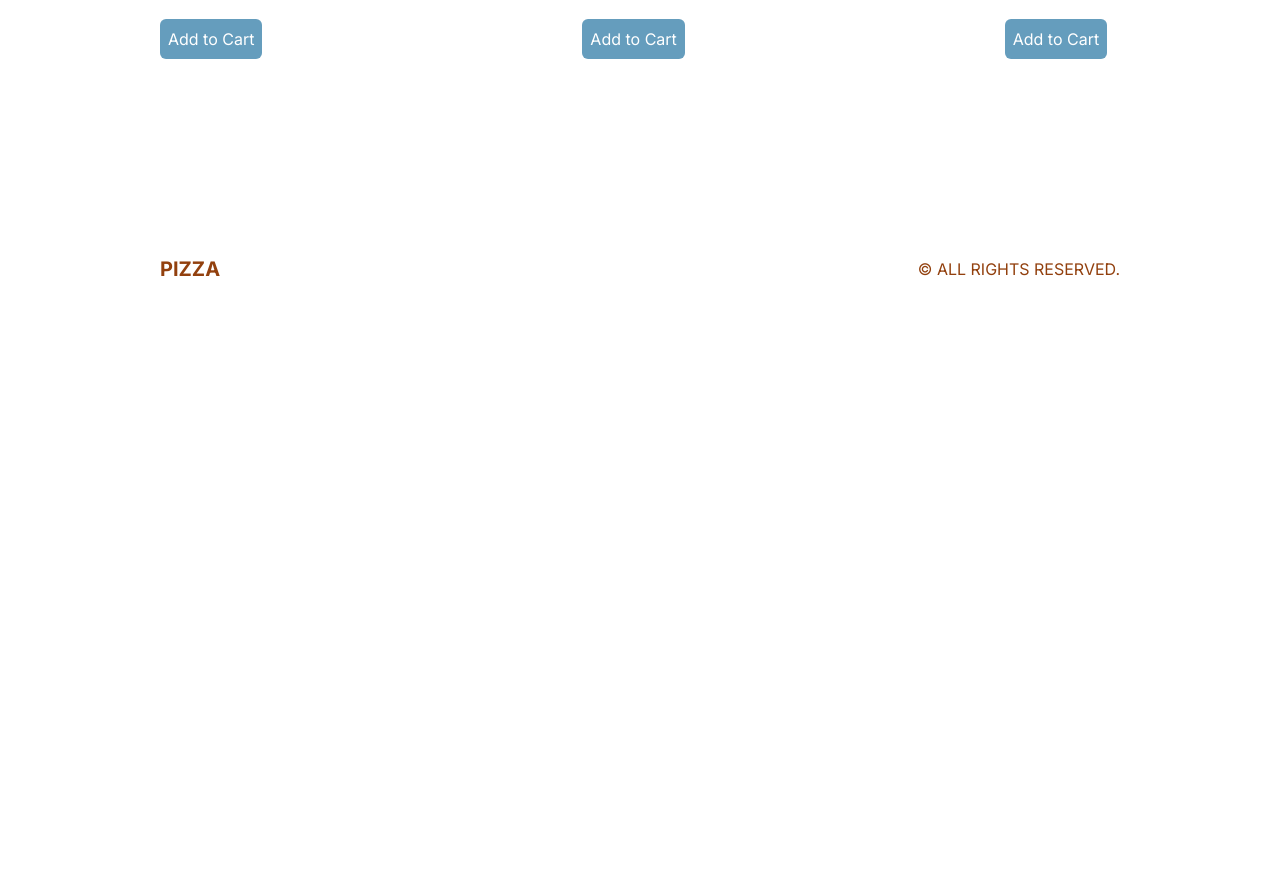
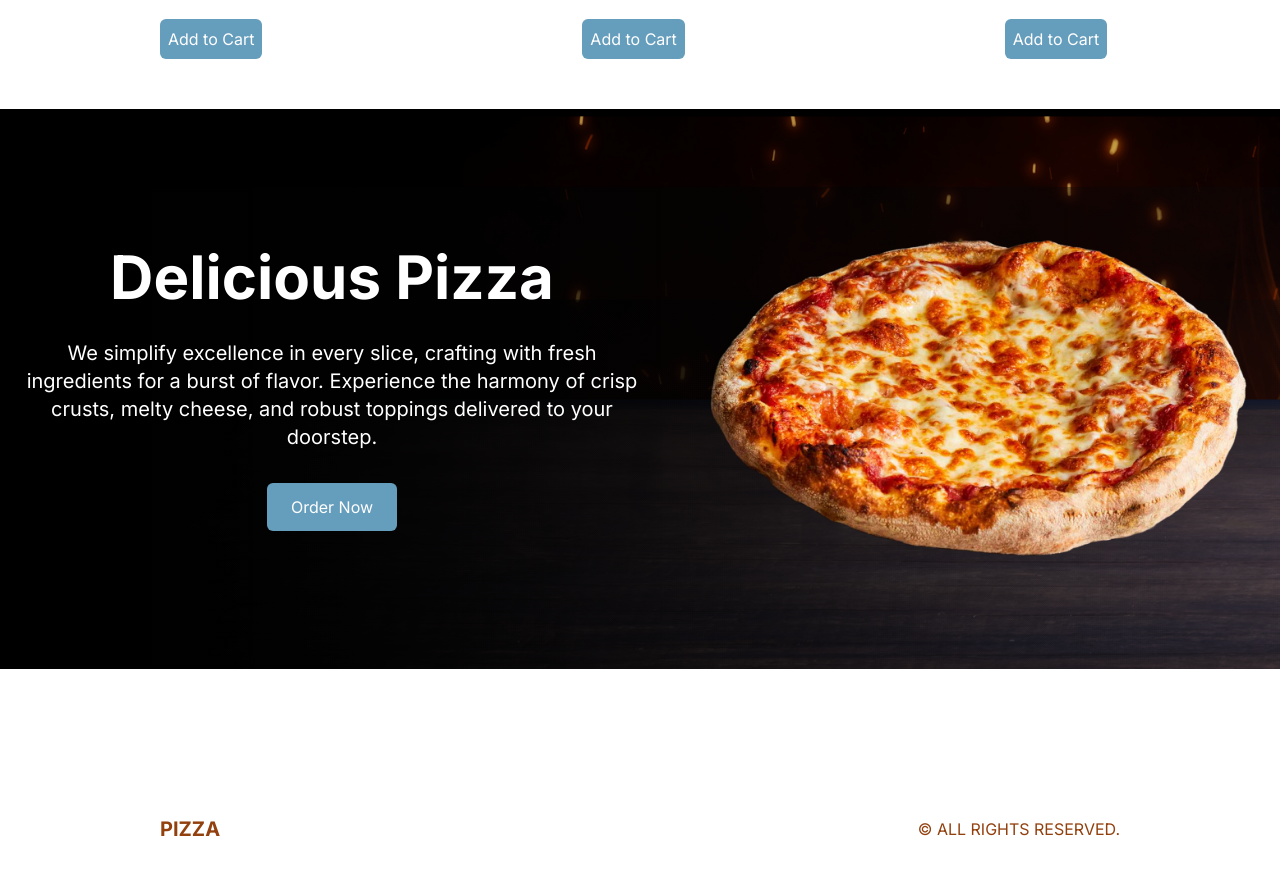
Before and after one commit to DariusGuillaume/pizza-site, a Next.js app: page / in a window 1280 px wide. Shown: the part 1411-2286 px from the top of the page. Before the commit the page ends 1840 px from the top, so only its background shows below. Built offline with nearby package versions, Linux system fonts and the light colour scheme.

Commit message:
added offer

```diff
--- a/src/app/page.tsx
+++ b/src/app/page.tsx
@@ -8,6 +8,7 @@ export default function Home() {
   <main>
     <Slider />
    <Featured />
+    <Offer />
   </main>
   )
 }
--- a/src/components/Offer.tsx
+++ b/src/components/Offer.tsx
@@ -1,9 +1,24 @@
-import React from 'react'
+import Image from "next/image";
+import React from "react";
 
 const Offer = () => {
   return (
-    <div>Offer</div>
-  )
-}
+    <div className="bg-black h-screen flex flex-col md:flex-row md:justify-between md:bg-[url('/offerBg.png')] md:h-[70vh]">
+      {/* TEXT CONTAINER */}
+      <div className="flex-1 flex flex-col justify-center items-center text-center gap-8 p-6">
+        <h1 className="text-white text-5xl font-bold xl:text-6xl">Delicious Pizza</h1>
+        <p className="text-white xl:text-xl">
+        We simplify excellence in every slice, crafting with fresh ingredients for a burst of flavor. Experience the harmony of crisp crusts, melty cheese, and robust toppings delivered to your doorstep.
+        </p>
 
-export default Offer
+        <button className="bg-blue text-white rounded-md py-3 px-6">Order Now</button>
+      </div>
+      {/* IMAGE CONTAINER */}
+      <div className="flex-1 w-full relative md:h-full">
+        <Image src="/offerProduct.png" alt="" fill className="object-contain" />
+      </div>
+    </div>
+  );
+};
+
+export default Offer;
```
Also changed, not shown: public/offerProduct.png.
